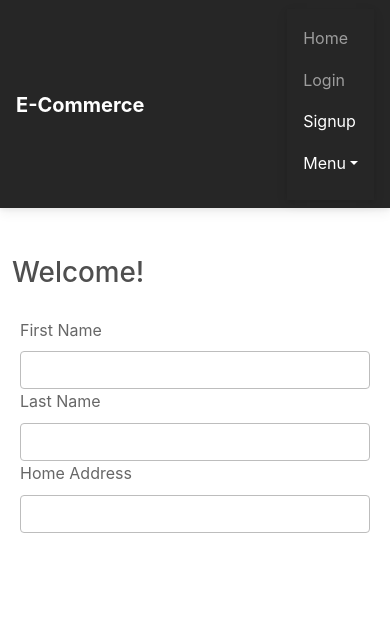
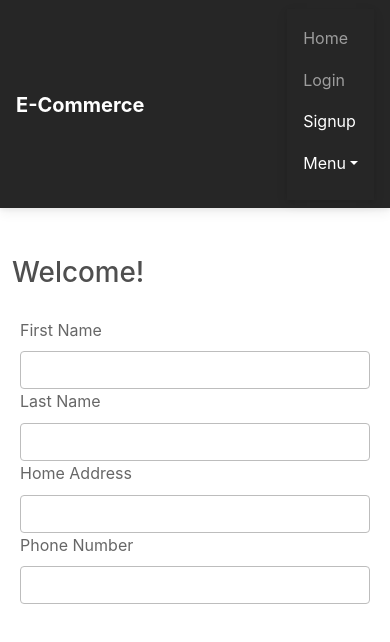
Before and after one commit to khallarrahul/phase-5-project-final, a React (Create React App) app in the folder client/: page /signup in a window 390 px wide. Shown: the top 642 px of the page. Built offline with nearby package versions, Linux system fonts and the light colour scheme; a small style sheet from the web is missing.

Commit message:
adds phone_number form

```diff
--- a/client/src/Signup.js
+++ b/client/src/Signup.js
@@ -60,6 +60,16 @@ function Signup() {
                 onChange={handleChange}
                 required
               />
+              <label htmlFor="phone_number" className="form-label">Phone Number</label>
+              <input
+                type="text"
+                className="form-control"
+                id="phone_number"
+                name="phone_number"
+                value={formData.phone_number}
+                onChange={handleChange}
+                required
+              />
             </div>
           </form>
         </div>
```
